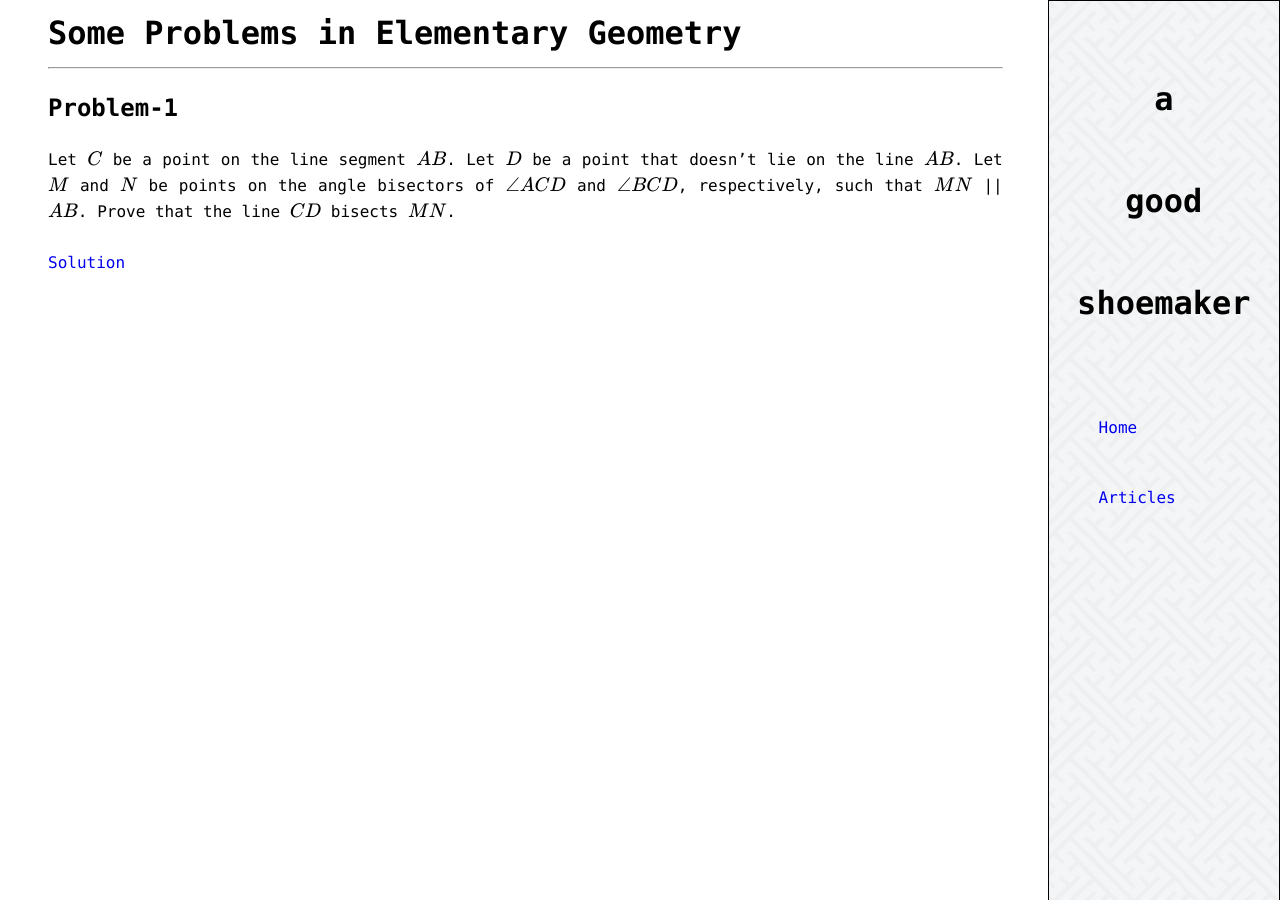
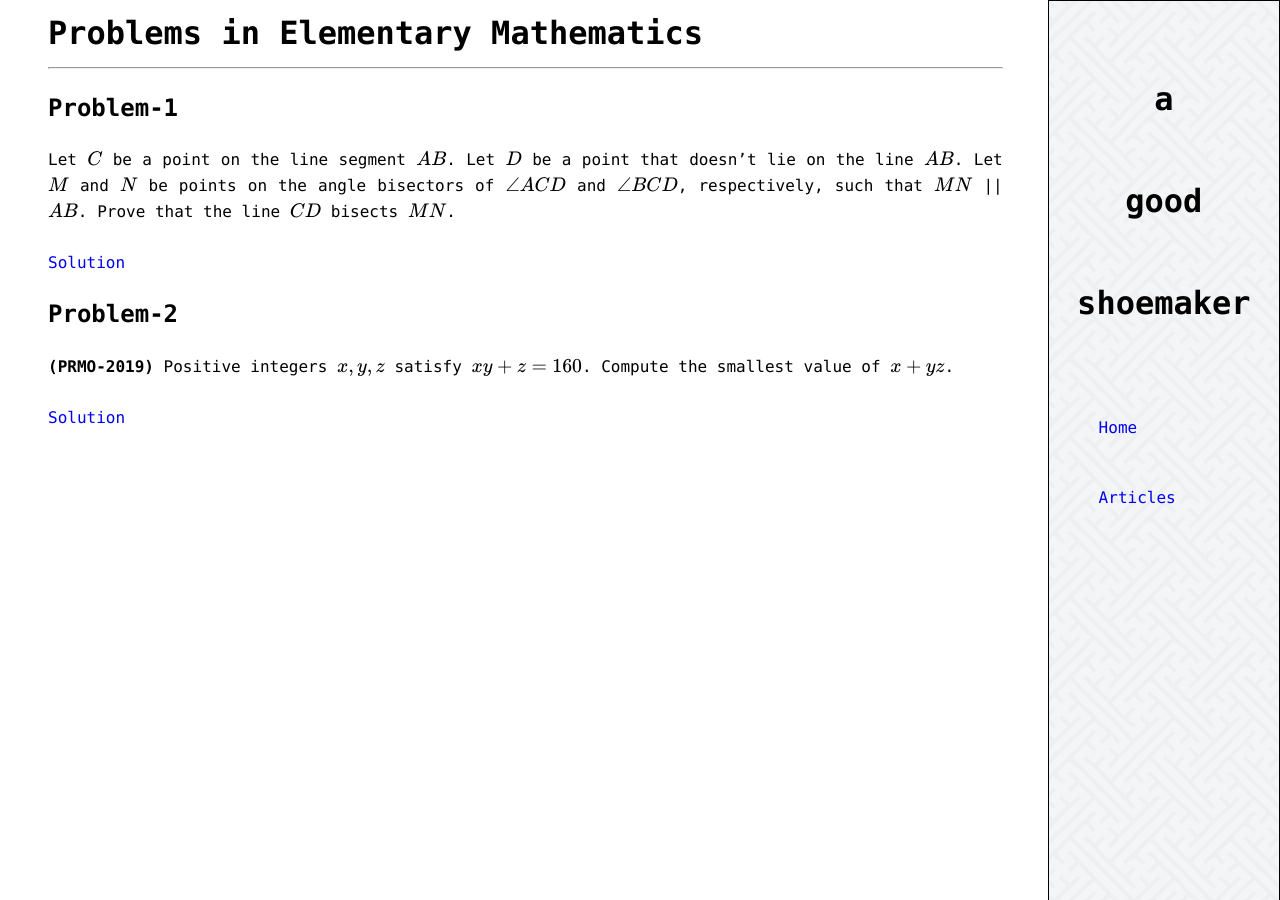
Before and after one commit to agoodshoemaker/agoodshoemaker.github.io, a Jekyll site: the page built from problems.md, in a window 1280 px wide. Built offline with Jekyll 4.4.1, drawn with Linux system fonts in a browser that asks for light colours; formulas are drawn with MathJax 3; a script that is not in the unit is left out.

Commit message:
Added problem-2

```diff
--- a/_config.yaml
+++ b/_config.yaml
@@ -1 +1,4 @@
 name: aGoodShoemaker
+markdown: kramdown
+kramdown:
+ extensions: ["no_intra_emphasis", "fenced_code_blocks", "autolink", "tables", "strikethrough", "superscript", "with_toc_data"]
--- a/assets/main.css
+++ b/assets/main.css
@@ -71,3 +71,20 @@ figure figcaption{
 	text-align: center;
 	padding-right: 20%;
 }
+
+table{
+    border-collapse: collapse;
+    border-spacing: 0;
+    border:2px solid #ff0000;
+  	width:40%;
+    margin-left:25%;
+    margin-right:25%;
+}
+
+th{
+    border:2px solid #000000;
+}
+
+td{
+    border:1px solid #000000;
+}
--- a/geometry.md
+++ b/problems.md
@@ -1,5 +1,5 @@
 ---
-title: <h1> Some Problems in Elementary Geometry </h1>
+title: <h1> Problems in Elementary Mathematics </h1>
 layout: default
 mathjax: true
 categories: Problems
@@ -11,3 +11,9 @@ Let $C$ be a point on the line segment $AB$. Let $D$ be a point that doesn’t l
 <br><br>
 
 <a href="/problems/2019/06/02/problem-1.html">Solution</a>
+
+## Problem-2
+ **(PRMO-2019)** Positive integers $x, y, z$ satisfy $xy + z = 160$. Compute the smallest value of $x + yz$.
+ <br><br>
+
+<a href="/problems/2019/09/21/problem-2.html">Solution</a>
```
Also changed, not shown: _posts/2019-09-21-problem-2.md (added, +110 -0 lines).
